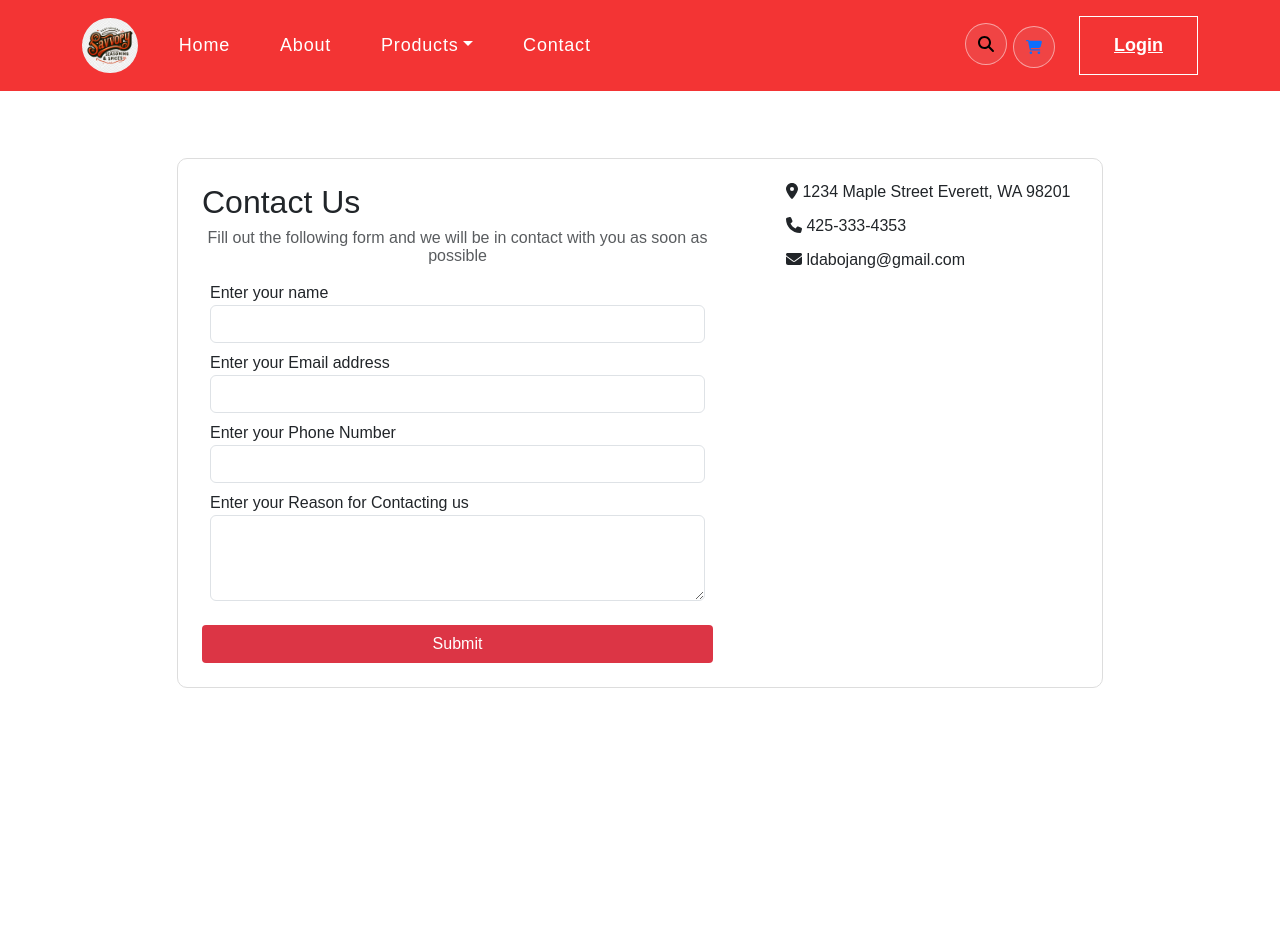
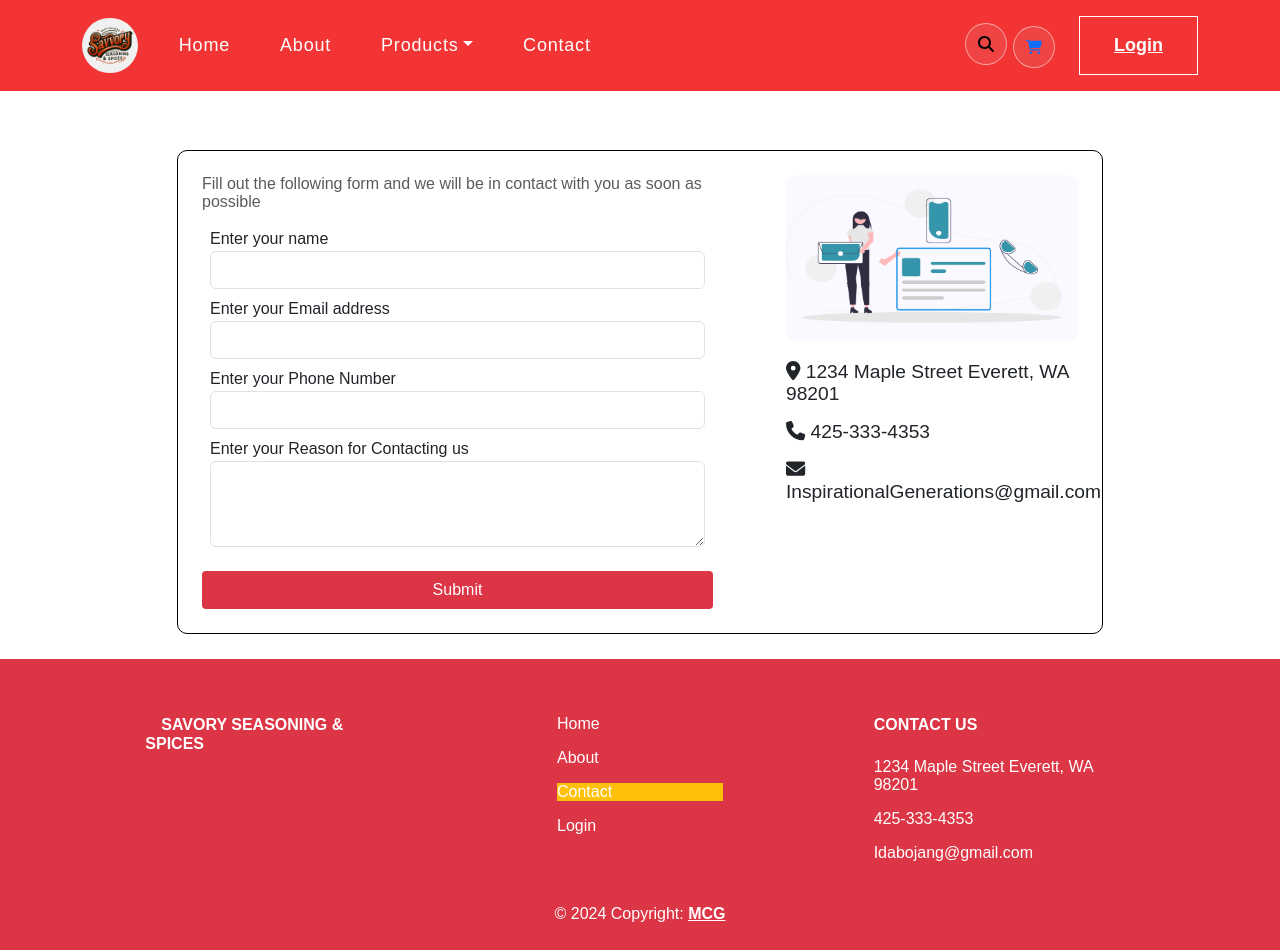
Before and after one commit to A-Daffeh/kani-ida-ui, a React (Vite) app: page /contact in a window 1280 px wide. Before the commit the page ends 800 px from the top, so only its background shows below. Built offline with nearby package versions, Linux system fonts and the light colour scheme.

Commit message:
made frontend changes

```diff
--- a/src/components/header/ViewCustomerAddresses.jsx
+++ b/src/components/header/ViewCustomerAddresses.jsx
@@ -1,27 +1,39 @@
-import { useEffect, useState } from "react";
-import { useNavigate } from "react-router-dom";
-import { getCurrentUser } from "../../services/AuthService"; // Import the getCurrentUser function
+import React, { useState } from "react";
+import { Modal, Button, Form } from "react-bootstrap"; // Assuming Bootstrap for styling
 import { useSelector } from "react-redux";
 import NavBar from "../navbar/NavBar";
+import { useNavigate } from "react-router-dom";
 
 const ViewCustomerAddresses = () => {
   const user = useSelector((state) => state.auth.user);
-  const currentUser = user.data.authResponse.user;
-
+  const currentUser = user?.data?.authResponse?.user || {}; // Fallback to an empty object
   const navigate = useNavigate();
 
-  const handleReturn = () => {
-    navigate("/dashboard");
+  const [showModal, setShowModal] = useState(false);
+  const [newAddress, setNewAddress] = useState({
+    street: "",
+    city: "",
+    state: "",
+    postalCode: ""
+  });
+  const [addresses, setAddresses] = useState(currentUser?.addresses || []); // Fallback to an empty array
+
+  const handleModalClose = () => setShowModal(false);
+  const handleModalShow = () => setShowModal(true);
+
+  const handleInputChange = (e) => {
+    const { name, value } = e.target;
+    setNewAddress({ ...newAddress, [name]: value });
   };
 
-  console.log(user);
+  const handleSaveAddress = () => {
+    setAddresses([...addresses, newAddress]); // Add new address to the list
+    handleModalClose();
+  };
 
-  // Simulating duplicates for now
-  const duplicateAddresses = [
-    ...currentUser.addresses,
-    ...currentUser.addresses,
-    ...currentUser.addresses, // Duplicating addresses to simulate more cards
-  ];
+  const handleReturn = () => {
+    navigate("/");
+  };
 
   return (
     <>
@@ -29,10 +41,19 @@
       <div className="container">
         <h2 className="text-danger text-center my-5">View User Addresses</h2>
 
+        {/* Add Address button at the top */}
+        <div className="d-flex justify-content-start mb-4">
+          <button
+            className="btn btn-primary mb-3"
+            onClick={handleModalShow}
+          >
+            Add Address
+          </button>
+        </div>
+
         <div className="row">
-          {/* Check if addresses exist, then map through them */}
-          {duplicateAddresses?.length > 0 ? (
-            duplicateAddresses.map((address, index) => (
+          {addresses?.length > 0 ? (
+            addresses.map((address, index) => (
               <div key={index} className="col-md-4 mb-4">
                 <div className="card h-100">
                   <div className="card-body">
@@ -59,6 +80,74 @@
             Back
           </button>
         </div>
+
+        {/* Modal for adding a new address */}
+       {/* Modal for adding a new address */}
+<Modal
+  show={showModal}
+  onHide={handleModalClose}
+  style={{ marginTop: '100px' }} // Adjust this value to move it down
+>
+  <Modal.Header closeButton>
+    <Modal.Title className="text-dark">Add New Address</Modal.Title>
+  </Modal.Header>
+  <Modal.Body>
+    <Form>
+      <Form.Group controlId="formStreet">
+        <Form.Label>Street</Form.Label>
+        <Form.Control
+          type="text"
+          name="street"
+          value={newAddress.street}
+          onChange={handleInputChange}
+          placeholder="Enter street"
+        />
+      </Form.Group>
+
+      <Form.Group controlId="formCity">
+        <Form.Label>City</Form.Label>
+        <Form.Control
+          type="text"
+          name="city"
+          value={newAddress.city}
+          onChange={handleInputChange}
+          placeholder="Enter city"
+        />
+      </Form.Group>
+
+      <Form.Group controlId="formState">
+        <Form.Label>State</Form.Label>
+        <Form.Control
+          type="text"
+          name="state"
+          value={newAddress.state}
+          onChange={handleInputChange}
+          placeholder="Enter state"
+        />
+      </Form.Group>
+
+      <Form.Group controlId="formPostalCode">
+        <Form.Label>Postal Code</Form.Label>
+        <Form.Control
+          type="text"
+          name="postalCode"
+          value={newAddress.postalCode}
+          onChange={handleInputChange}
+          placeholder="Enter postal code"
+        />
+      </Form.Group>
+    </Form>
+  </Modal.Body>
+  <Modal.Footer>
+    <Button variant="secondary" onClick={handleModalClose}>
+      Close
+    </Button>
+    <Button variant="primary" onClick={handleSaveAddress}>
+      Save Address
+    </Button>
+  </Modal.Footer>
+</Modal>
+
       </div>
     </>
   );
--- a/src/pages/Contact.jsx
+++ b/src/pages/Contact.jsx
@@ -2,9 +2,9 @@
 import NavBar from "../components/navbar/NavBar";
 import { FontAwesomeIcon } from "@fortawesome/react-fontawesome";
 import { faPhone, faEnvelope, faMapMarkerAlt } from "@fortawesome/free-solid-svg-icons";
-
 import axios from "axios";
 import { useNavigate } from "react-router-dom";
+import Footer from "../components/layouts/Footer";
 
 function Contact() {
   const [formState, setFormState] = useState({
@@ -29,24 +29,34 @@
     console.log("Form Data:", formState);
     axios
       .post("http://localhost:8080/public/contact/create", formState)
-      .then(() => navigate("/thankyoupage")) // should navigate to the thank you page
+      .then(() => navigate("/thankyoupage"))
       .catch((err) => console.log(err));
   };
 
   return (
     <>
       <NavBar />
-      <div className="contact">
-        <div className="container">
-          <div className="row mb-2">
-          </div>
+      <div className="contact" style={{ overflowX: "hidden", minHeight: "100vh", display: "flex", flexDirection: "column" }}>
+        <div className="container flex-grow-1">
           <div className="row justify-content-center">
-
             <div className="col-12 col-md-10">
-              <div className="contact-container p-4" style={{ border: "1px solid #ddd", borderRadius: "10px", display: "flex", justifyContent: "space-between", alignItems: "flex-start" }}>
+              <div
+                className="contact-container p-4"
+                style={{
+                  border: "1px solid black",
+                  borderRadius: "10px",
+                  display: "flex",
+                  flexWrap: "wrap",
+                  justifyContent: "space-between",
+                  alignItems: "flex-start",
+                  maxWidth: "100%",
+                  marginBottom: "20px", // Added to ensure space before the footer
+                }}
+              >
                 <div className="col-12 col-lg-7">
-                <h2 className=" text-dark">Contact Us</h2>
-                <p className="text-center text-muted">Fill out the following form and we will be in contact with you as soon as possible</p>
+                  <p className="text-left text-muted">
+                    Fill out the following form and we will be in contact with you as soon as possible
+                  </p>
                   <form onSubmit={handleSubmit}>
                     <div className="form-group text-dark m-2">
                       <label htmlFor="exampleInputName">Enter your name</label>
@@ -94,23 +104,38 @@
                     </div>
 
                     <div className="col-12 text-center mt-4">
-                      <button type="submit" className="btn btn-danger w-100">
-                        Submit
-                      </button>
+                      <button type="submit" className="btn btn-danger w-100">Submit</button>
                     </div>
                   </form>
                 </div>
-                <div className="col-12 col-lg-4 text-dark">
-                  <div className="contact-info">
-                    <p><FontAwesomeIcon icon={faMapMarkerAlt} /> 1234 Maple Street Everett, WA 98201</p>
-                    <p><FontAwesomeIcon icon={faPhone} /> 425-333-4353</p>
-                    <p><FontAwesomeIcon icon={faEnvelope} /> ldabojang@gmail.com</p>
+
+                <div className="col-12 col-lg-4 text-dark mt-4 mt-lg-0">
+                  <div className="text-center">
+                    <img
+                      className="img-fluid"
+                      src="src/assets/contactcard.png"
+                      alt="Light Bulb"
+                      style={{ maxWidth: "100%", marginBottom: "20px" }}
+                    />
+                  </div>
+
+                  <div className="contact-info text-left" style={{ fontSize: "1.20rem" }}>
+                    <p>
+                      <FontAwesomeIcon icon={faMapMarkerAlt} /> 1234 Maple Street Everett, WA 98201
+                    </p>
+                    <p>
+                      <FontAwesomeIcon icon={faPhone} /> 425-333-4353
+                    </p>
+                    <p>
+                      <FontAwesomeIcon icon={faEnvelope} /> InspirationalGenerations@gmail.com
+                    </p>
                   </div>
                 </div>
               </div>
             </div>
           </div>
         </div>
+        <Footer />
       </div>
     </>
   );
```
Also changed, not shown: src/assets/contactcard.png (added).
